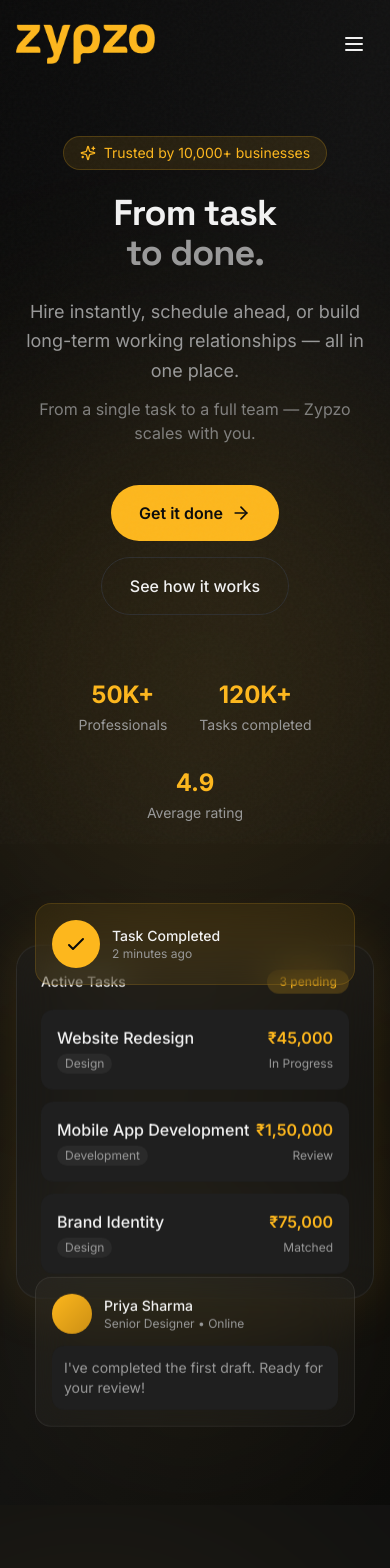
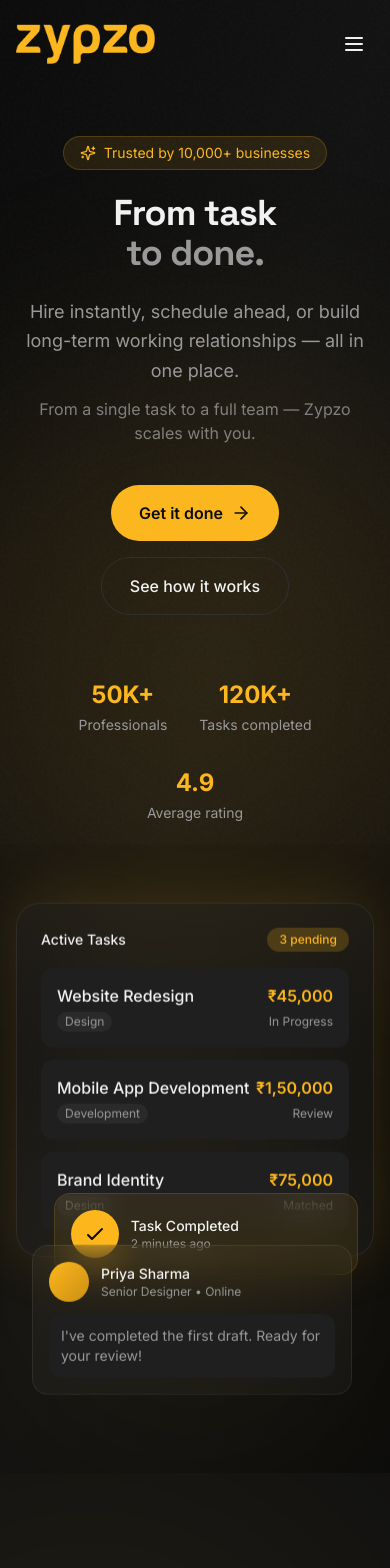
Before and after one commit to george-vpr/zypzo-site, a Next.js app: page / in a window 390 px wide. Shown: the top 1568 px of the page. Built offline with nearby package versions, Linux system fonts and the light colour scheme.

Commit message:
Update hero.tsx

```diff
--- a/components/landing/hero.tsx
+++ b/components/landing/hero.tsx
@@ -20,11 +20,11 @@
       <div className="relative w-full px-4 sm:px-6 lg:px-8">
         <div className="mx-auto max-w-7xl">
 
-          {/* Navigation - Fixed Layout: Logo Left, Links/Hamburger Right */}
+          {/* Navigation */}
           <nav className="flex items-center justify-between py-6 relative z-50">
 
-            {/* Logo (Left) */}
-            <div className="flex-shrink-0">
+            {/* Logo (Left) - Flex wrapper ensures vertical centering */}
+            <div className="flex items-center flex-shrink-0">
               <Image
                 src="/zypzo-yellow-logo.png"
                 alt="Zypzo"
@@ -53,16 +53,16 @@
               </button>
             </div>
 
-            {/* Mobile Hamburger (Right) */}
+            {/* Mobile Hamburger (Right) - Fixed dimensions for perfect alignment */}
             <button
               onClick={() => setIsMenuOpen(!isMenuOpen)}
-              className="flex md:hidden p-2 text-card-foreground hover:text-yellow-400 transition-colors"
+              className="flex md:hidden h-10 w-10 items-center justify-center text-card-foreground hover:text-yellow-400 transition-colors"
             >
               {isMenuOpen ? <X className="h-6 w-6" /> : <Menu className="h-6 w-6" />}
             </button>
           </nav>
 
-          {/* Mobile Menu Overlay - Visible on click */}
+          {/* Mobile Menu Overlay */}
           {isMenuOpen && (
             <motion.div
               initial={{ opacity: 0, y: -10 }}
@@ -172,38 +172,15 @@
               className="relative w-full flex flex-col items-center lg:block mt-10 lg:mt-0 pb-10"
             >
 
-              {/* Logic: We use a flex-col layout for mobile to stack them, and absolute positioning for desktop. */}
-
               <div className="relative w-full max-w-md mx-auto lg:max-w-none">
 
-                {/* 1. Task Completed Card (Top/Right) */}
-                {/* Mobile: Order 1 (Top), pulls bottom up to overlap */}
-                {/* Desktop: Absolute Top Right, z-20 to be above Active Tasks */}
-                <motion.div
-                  animate={{ y: [0, -15, 0] }}
-                  transition={{ duration: 5, repeat: Infinity, ease: "easeInOut", delay: 0.5 }}
-                  className="glass-card-light relative z-20 order-1 lg:order-none mb-[-40px] lg:mb-0 mx-auto w-[90%] max-w-xs lg:absolute lg:top-8 lg:right-0 lg:w-auto rounded-2xl p-4"
-                >
-                  <div className="flex items-center gap-3">
-                    <div className="flex h-12 w-12 items-center justify-center rounded-full bg-yellow-400">
-                      <svg className="h-6 w-6 text-dark-400" fill="none" viewBox="0 0 24 24" stroke="currentColor">
-                        <path strokeLinecap="round" strokeLinejoin="round" strokeWidth={2} d="M5 13l4 4L19 7" />
-                      </svg>
-                    </div>
-                    <div>
-                      <div className="text-sm font-medium text-card-foreground">Task Completed</div>
-                      <div className="text-xs text-muted-foreground">2 minutes ago</div>
-                    </div>
-                  </div>
-                </motion.div>
-
-                {/* 2. Main Active Tasks Card (Center) */}
-                {/* Mobile: Order 2 (Middle), lowest z-index so others overlap it */}
+                {/* 1. Main Active Tasks Card (Base Layer) */}
+                {/* Mobile: Order 1 (First in DOM) */}
                 {/* Desktop: Relative Center, z-10 */}
                 <motion.div
                   animate={{ y: [0, -10, 0] }}
                   transition={{ duration: 5, repeat: Infinity, ease: "easeInOut" }}
-                  className="glass-card glow-yellow relative z-10 order-2 lg:order-none rounded-3xl p-6 w-full mx-auto"
+                  className="glass-card glow-yellow relative z-10 order-1 lg:order-none rounded-3xl p-6 w-full mx-auto"
                 >
                   <div className="mb-4 flex items-center justify-between">
                     <span className="text-sm font-medium text-card-foreground">
@@ -238,13 +215,34 @@
                   </div>
                 </motion.div>
 
-                {/* 3. Priya Sharma Card (Bottom/Left) */}
-                {/* Mobile: Order 3 (Bottom), pulls top up to overlap */}
-                {/* Desktop: Absolute Bottom Left, z-20 to be above Active Tasks */}
+                {/* 2. Task Completed Card (Top Right Overlap) */}
+                {/* Mobile: Order 2, Aligned Right, Pulled Up. Reveals Title on Left. */}
+                {/* Desktop: Absolute Top Right with inset for premium look */}
+                <motion.div
+                  animate={{ y: [0, -15, 0] }}
+                  transition={{ duration: 5, repeat: Infinity, ease: "easeInOut", delay: 0.5 }}
+                  className="glass-card-light relative z-20 order-2 lg:order-none -mt-16 lg:mt-0 ml-auto mr-4 w-[85%] max-w-xs lg:absolute lg:top-6 lg:right-6 lg:w-auto rounded-2xl p-4"
+                >
+                  <div className="flex items-center gap-3">
+                    <div className="flex h-12 w-12 items-center justify-center rounded-full bg-yellow-400">
+                      <svg className="h-6 w-6 text-dark-400" fill="none" viewBox="0 0 24 24" stroke="currentColor">
+                        <path strokeLinecap="round" strokeLinejoin="round" strokeWidth={2} d="M5 13l4 4L19 7" />
+                      </svg>
+                    </div>
+                    <div>
+                      <div className="text-sm font-medium text-card-foreground">Task Completed</div>
+                      <div className="text-xs text-muted-foreground">2 minutes ago</div>
+                    </div>
+                  </div>
+                </motion.div>
+
+                {/* 3. Priya Sharma Card (Bottom Left Overlap) */}
+                {/* Mobile: Order 3, Aligned Left, Pulled Up. */}
+                {/* Desktop: Absolute Bottom Left with inset for premium look */}
                 <motion.div
                   animate={{ y: [0, 10, 0] }}
                   transition={{ duration: 4, repeat: Infinity, ease: "easeInOut", delay: 1 }}
-                  className="glass-card relative z-20 order-3 lg:order-none mt-[-40px] lg:mt-0 mx-auto w-[90%] max-w-xs lg:absolute lg:bottom-8 lg:left-0 lg:w-auto rounded-2xl p-4"
+                  className="glass-card relative z-20 order-3 lg:order-none -mt-12 lg:mt-0 mr-auto ml-4 w-[90%] max-w-xs lg:absolute lg:bottom-6 lg:left-6 lg:w-auto rounded-2xl p-4"
                 >
                   <div className="mb-3 flex items-center gap-3">
                     <div className="h-10 w-10 rounded-full bg-gradient-to-br from-yellow-400 to-yellow-600" />
```
